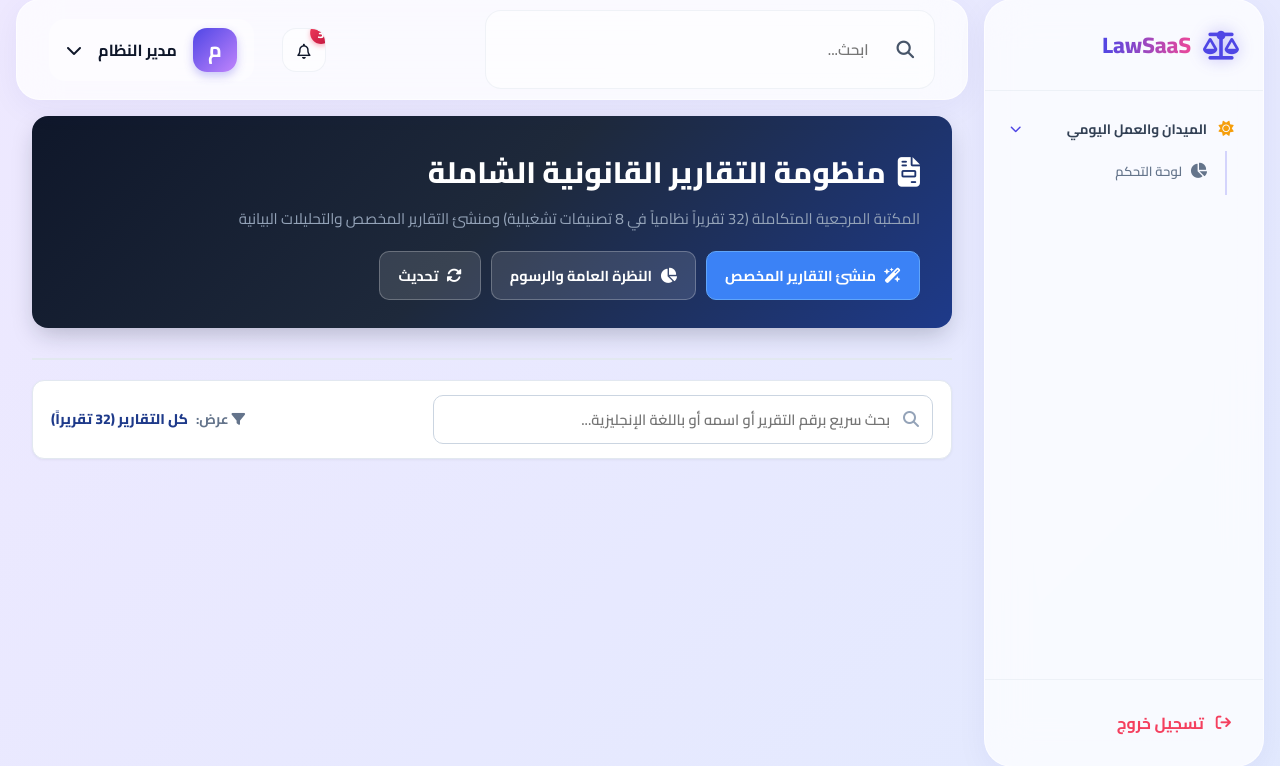
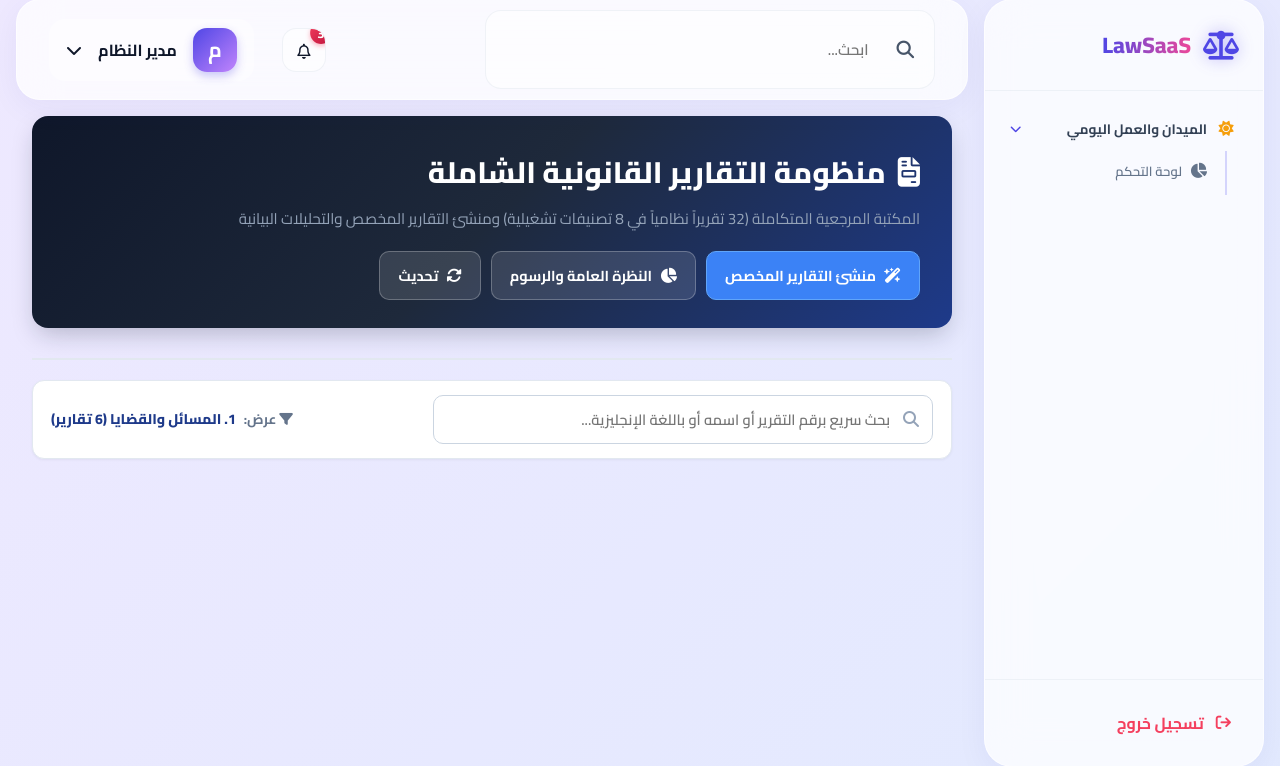
Before and after one commit to ABOOD7333/law_firm_saas, a Python web app: template templates/reports.html in a window 1280 px wide. Shown: the part 17-783 px from the top of the page. Run offline with Jinja, Linux system fonts and the light colour scheme; the template is opened without the code that fills it, so the values that code supplies are empty.

Commit message:
feat: remove 'all reports' category so each section strictly contains only its own reports

```diff
--- a/routers/reports_route.py
+++ b/routers/reports_route.py
@@ -392,7 +392,6 @@ REPORTS_CATALOG = {
 }
 
 CATEGORIES_LIST = [
-    {"key": "all", "title": "كل التقارير (32)", "icon": "fa-grip", "count": 32},
     {"key": "matters", "title": "1. المسائل والقضايا", "icon": "fa-folder-open", "count": 6},
     {"key": "litigation", "title": "2. الدعاوى والجلسات", "icon": "fa-gavel", "count": 6},
     {"key": "conflict", "title": "3. تضارب المصالح والشركات", "icon": "fa-shield-halved", "count": 4},
--- a/templates/reports.html
+++ b/templates/reports.html
@@ -717,14 +717,14 @@ if (typeof Chart === 'undefined') {
                 <span style="font-size: 0.85rem; font-weight: 700; color: #64748b;">
                     <i class="fa-solid fa-filter"></i> عرض:
                 </span>
-                <span id="activeCategoryBadge" style="font-weight: 800; color: #1e3a8a; font-size: 0.88rem;">كل التقارير (32 تقريراً)</span>
+                <span id="activeCategoryBadge" style="font-weight: 800; color: #1e3a8a; font-size: 0.88rem;">1. المسائل والقضايا (6 تقارير)</span>
             </div>
         </div>
 
         <!-- 32 Reports Cards Grid -->
         <div class="reports-grid" id="reportsCatalogGrid">
             {% for rep_id, rep in reports_catalog.items() %}
-            <div class="report-card" data-category="{{ rep.category }}" data-report-id="{{ rep.id }}" data-search-text="{{ rep.id }} {{ rep.title }} {{ rep.code }} {{ rep.desc }} {{ rep.category_ar }}">
+            <div class="report-card" style="{% if rep.category != 'matters' %}display: none;{% endif %}" data-category="{{ rep.category }}" data-report-id="{{ rep.id }}" data-search-text="{{ rep.id }} {{ rep.title }} {{ rep.code }} {{ rep.desc }} {{ rep.category_ar }}">
                 <div>
                     <div class="report-card-header">
                         <div style="display:flex; align-items:center; gap:8px;">
@@ -824,7 +824,7 @@ if (typeof Chart === 'undefined') {
                 <button class="btn-run-report" style="max-width:240px; padding:12px 20px; font-size:1rem;" onclick="executeCustomBuilder()">
                     <i class="fa-solid fa-gear"></i> توليد التقرير المخصص
                 </button>
-                <button class="btn-hub-action" style="color:#0f172a; border-color:#cbd5e1;" onclick="switchMainTab('all')">
+                <button class="btn-hub-action" style="color:#0f172a; border-color:#cbd5e1;" onclick="switchCategoryTab('matters', document.querySelector('.report-tab-btn'))">
                     إلغاء والعودة للمكتبة
                 </button>
             </div>
@@ -1027,10 +1027,6 @@ if (typeof Chart === 'undefined') {
         const cards = document.querySelectorAll('.report-card');
         const badge = document.getElementById('activeCategoryBadge');
 
-        if (catKey === 'all') {
-            cards.forEach(c => c.style.display = 'flex');
-            badge.innerText = 'كل التقارير (32 تقريراً)';
-        } else {
         let visibleCount = 0;
         cards.forEach(c => {
             if (c.getAttribute('data-category') === catKey) {
@@ -1040,8 +1036,17 @@ if (typeof Chart === 'undefined') {
                 c.style.display = 'none';
             }
         });
-            badge.innerText = `التصنيف المختار (${visibleCount} تقارير)`;
-        }
+        const catNames = {
+            'matters': '1. المسائل والقضايا (6 تقارير)',
+            'litigation': '2. الدعاوى والجلسات القضائية (6 تقارير)',
+            'conflict': '3. تضارب المصالح والشركات (4 تقارير)',
+            'time': '4. الوقت والإنتاجية (4 تقارير)',
+            'finance': '5. الفوترة والمالية والأمانات (5 تقارير)',
+            'contracts': '6. العقود والمستندات (3 تقارير)',
+            'tasks': '7. المهام والعمليات (2 تقارير)',
+            'admin': '8. الرقابة والذكاء الاصطناعي (2 تقارير)'
+        };
+        badge.innerText = catNames[catKey] || `تقارير القسم المختار (${visibleCount} تقارير)`;
     }
 
     function switchMainTab(tabKey) {
```
Lines whose indentation alone changed are shown as unchanged.
